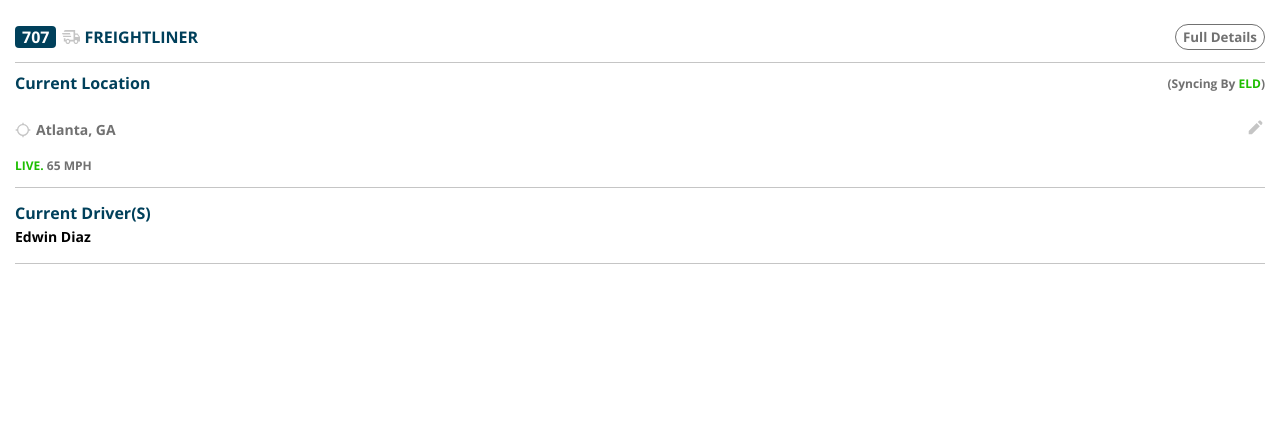
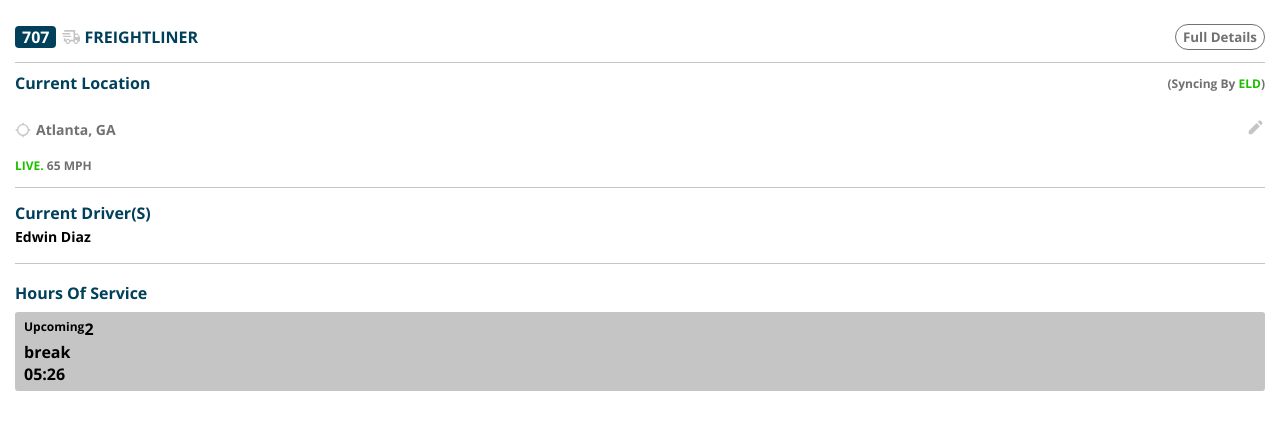
Before and after one commit to sureface/fleet-map, a plain HTML site: page index.html in a window 1280 px wide. Drawn offline with Linux system fonts and the light colour scheme.

Commit message:
main changes

```diff
--- a/index.html
+++ b/index.html
@@ -48,7 +48,23 @@
         </div>
 
         <div class="service_time">
-
+            <div class="f_map__details-title">Hours of Service</div>
+            <div class="service_time__info">
+                <div class="service_time__upcoming">
+                    <div class="upcoming_title">
+                        upcoming
+                    </div>
+                    <div class="upcoming__time">
+                        break
+                    </div>
+                    <div class="upcoming__time">
+                        05:26
+                    </div>
+                </div>
+                <div>
+                    2
+                </div>
+            </div>
         </div>
     </div>
 </body>
--- a/main.css
+++ b/main.css
@@ -99,3 +99,20 @@
     color: var(--black);
     margin-top: 3px;
 }
+.service_time {
+    padding-top: 18px;
+    padding-bottom: 16px;
+}
+.service_time__info {
+    display: flex;
+    background: var(--light-gray);
+    border-radius: 3px;
+    padding: 6px 9px;
+    margin-top: 8px;
+}
+.upcoming_title {
+    font-size: 0.75rem;
+    color: var(--black);
+    text-transform: capitalize;
+    margin-bottom: 6px;
+}
```
